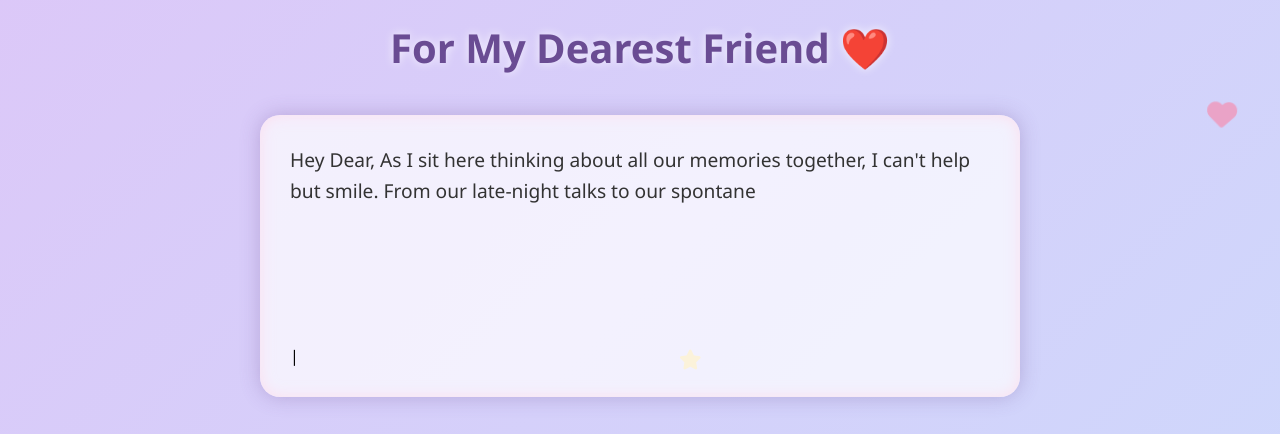
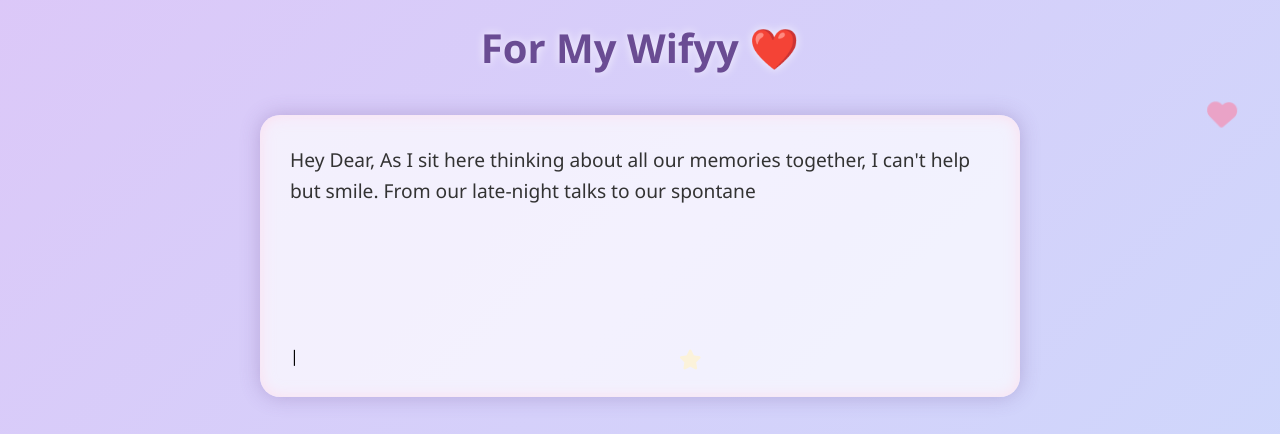
Before and after one commit to prashanttharu175/happy_birthday, a plain HTML site: page letter.html in a window 1280 px wide. Shown: the top 434 px of the page. Drawn offline with nearby package versions, Linux system fonts and the light colour scheme.

Commit message:
Update letter.html

```diff
--- a/letter.html
+++ b/letter.html
@@ -414,7 +414,7 @@
 <body>
     <div class="container">
         <header>
-            <h1>For My Dearest Friend ❤️</h1>
+            <h1>For My Wifyy ❤️</h1>
         </header>
 
         <div class="letter-container">
```
